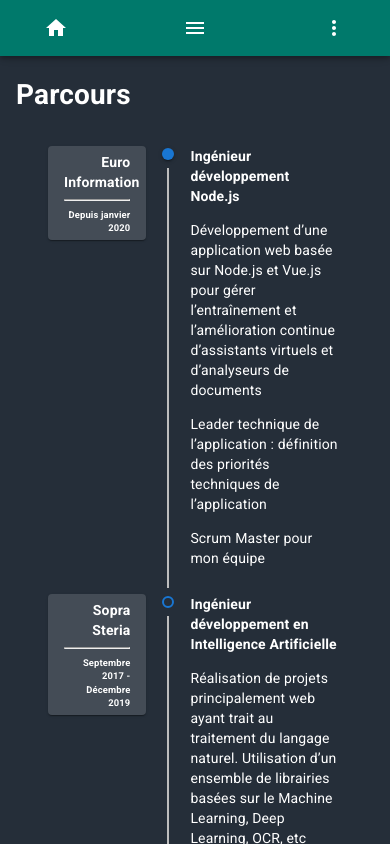
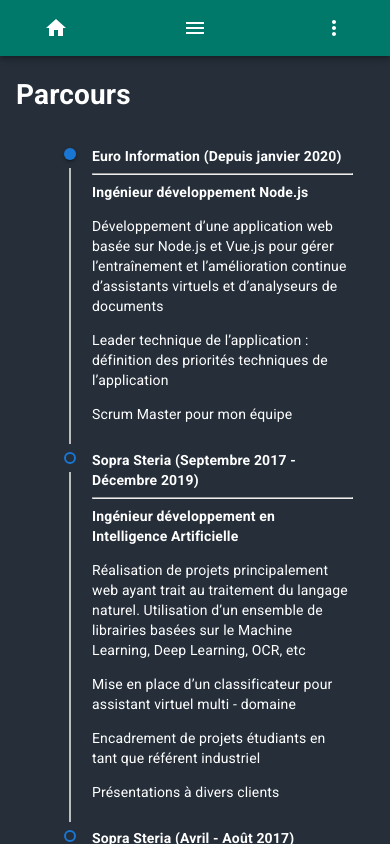
Before and after one commit to MarcDelp/website, a React app: page /cv in a window 390 px wide. Shown: the top 844 px of the page. Built offline with nearby package versions, Linux system fonts and the light colour scheme.

Commit message:
fix(curriculum): display update in mobile mode

```diff
--- a/src/Content/Curriculum/Curriculum.jsx
+++ b/src/Content/Curriculum/Curriculum.jsx
@@ -1,9 +1,12 @@
-import React from 'react'
+import React, { useContext } from 'react'
 import Timeline from '@material-ui/lab/Timeline'
 
+import DisplayContext from '../../DisplayHandler/context'
 import TimelineEntry from './TimelineEntry'
 
 export default function Curriculum () {
+  const display = useContext(DisplayContext)
+
   const workEntries = [{
     company: 'Euro Information',
     description: [
@@ -75,6 +78,7 @@
               addConnector={ idx !== workEntries.length - 1 }
               entry={ entry }
               isLastEntry={ idx === 0 }
+              oppositeContent={ display !== 'mobile' }
             />
           ))
         }
@@ -90,6 +94,7 @@
               addConnector={idx !== studyEntries.length - 1 }
               entry={ entry }
               isLastEntry={ false }
+              oppositeContent={ display !== 'mobile' }
             />
           ))
         }
--- a/src/Content/Curriculum/TimelineEntry.jsx
+++ b/src/Content/Curriculum/TimelineEntry.jsx
@@ -18,18 +18,20 @@
   }
 }))
 
-export default function TimelineEntry ({ addConnector = true, entry, isLastEntry = false }) {
+export default function TimelineEntry ({ addConnector = true, entry, isLastEntry = false, oppositeContent = true }) {
   const classes = useStyles()
 
   return (
     <TimelineItem>
-      <TimelineOppositeContent>
+      {
+        oppositeContent && <TimelineOppositeContent>
           <Paper className={ classes.paper }>
             <h4 className={ classes.noMargin }>{ entry.company }</h4>
             <hr />
             <h6 className={ classes.noMargin }>{ entry.time }</h6>
           </Paper>
         </TimelineOppositeContent>
+      }
       <TimelineSeparator>
         <TimelineDot
           color='secondary'
@@ -38,7 +40,15 @@
         { addConnector && <TimelineConnector /> }
       </TimelineSeparator>
       <TimelineContent>
-        <h4 className={ classes.noMargin }>{ entry.title }</h4>
+        {
+          !oppositeContent && <h4 className={ classes.noMargin }>
+            { entry.company } ({ entry.time })
+          </h4>
+        }
+        { !oppositeContent && <hr/> }
+        <h4 className={ classes.noMargin }>
+          { entry.title }
+        </h4>
         {
           entry.description.map((desc, idx) => (
             <p key={ idx }>{ desc }</p>
@@ -57,5 +67,6 @@
     time: PropTypes.string.isRequired,
     title: PropTypes.string.isRequired
   }).isRequired,
-  isLastEntry: PropTypes.bool
+  isLastEntry: PropTypes.bool,
+  oppositeContent: PropTypes.bool
 }
--- a/src/ThemeHandler/themes/desktop.js
+++ b/src/ThemeHandler/themes/desktop.js
@@ -3,6 +3,11 @@
  * the base theme if the navigation is set in desktop mode
  */
 export default {
+  MuiTimelineContent: {
+    root: {
+      'min-width': null
+    }
+  },
   MuiTimelineOppositeContent: {
     root: {
       'max-width': '20%'
--- a/src/ThemeHandler/themes/medium.js
+++ b/src/ThemeHandler/themes/medium.js
@@ -3,6 +3,11 @@
  * the base theme if the navigation is set in medium mode
  */
 export default {
+  MuiTimelineContent: {
+    root: {
+      'min-width': null
+    }
+  },
   MuiTimelineOppositeContent: {
     root: {
       'max-width': '30%'
--- a/src/ThemeHandler/themes/mobile.js
+++ b/src/ThemeHandler/themes/mobile.js
@@ -3,9 +3,9 @@
  * the base theme if the navigation is set in mobile mode
  */
 export default {
-  MuiTimelineOppositeContent: {
+  MuiTimelineContent: {
     root: {
-      'max-width': '40%'
+      'min-width': '90%'
     }
   }
 }
```
Lines whose indentation alone changed are shown as unchanged.
